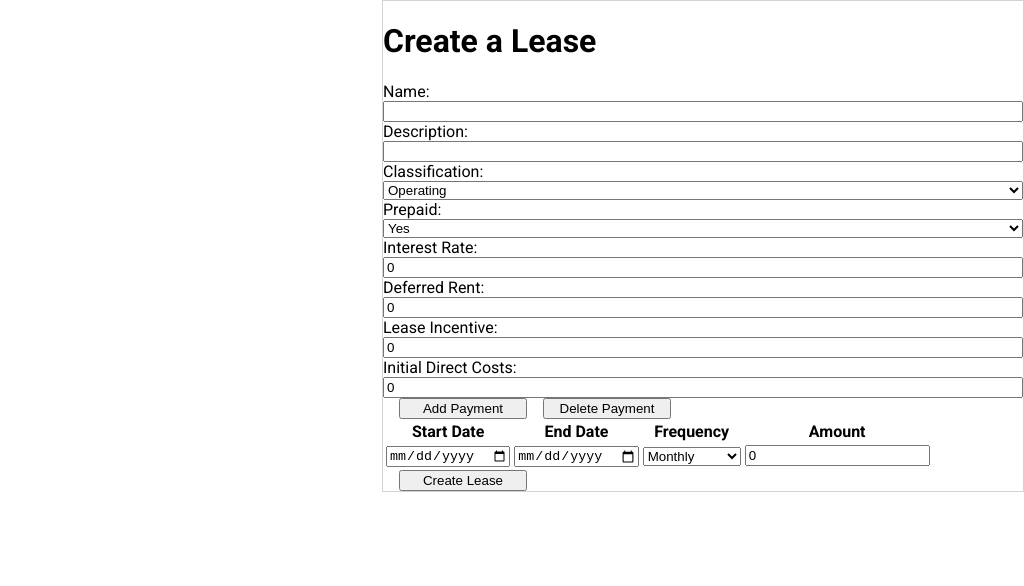
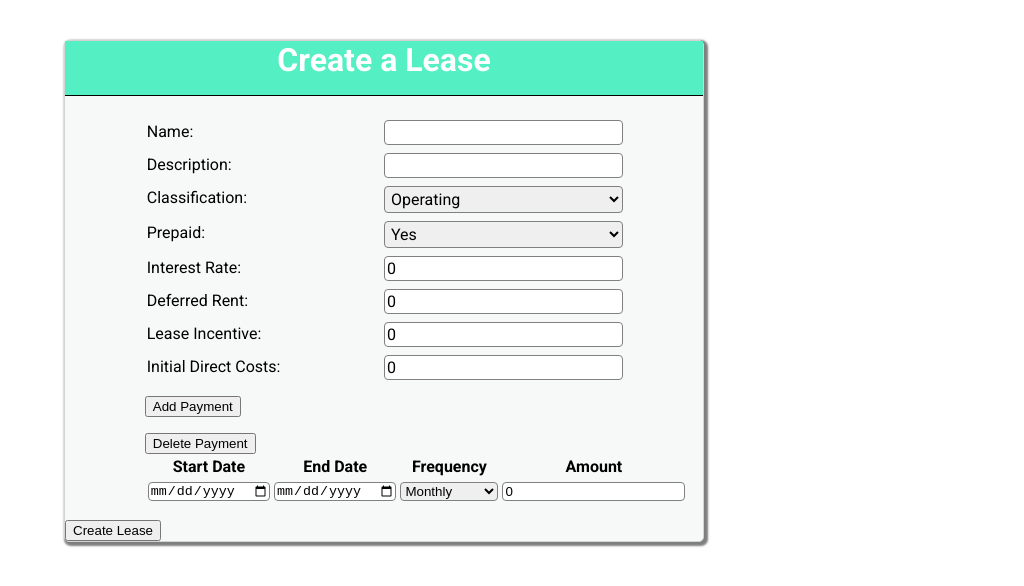
Before and after one commit to spur23/leases-react, a React (Create React App) app: page / in a window 1280 px wide. Shown: the top 586 px of the page, without its empty margins (256-1280 px from the left). Built offline with nearby package versions, Linux system fonts and the light colour scheme; the HTML template or start-up script is replaced by a standard one.

Commit message:
add styles

```diff
--- a/src/StyledForm.ts
+++ b/src/StyledForm.ts
@@ -1,30 +1,73 @@
 import styled from 'styled-components';
 
 const FormStyled = styled.form`
+  font-family: inherit;
   border: thin solid lightgrey;
-  width: 40rem;
-  margin-top: auto;
-  margin-bottom: auto;
-  margin-left: auto;
-  margin-right: 0;
-  display: flex;
-  flex-direction: column;
+  box-shadow: 2px 2px 2px 2px rgba(0, 0, 0, 0.5);
+  max-width: 50rem;
+  background: #f7f9f9;
+  box-sizing: border-box;
+  border-radius: 5px;
+
+  h1 {
+    text-align: center;
+    border-bottom: 1px solid black;
+    margin: 0;
+    margin-bottom: 1rem;
+    background: #55efc4;
+    background-size: 100% 100%;
+    color: white;
+    padding-bottom: 1rem;
+  }
 
   .input-container {
+    width: 75%;
+    margin: auto;
     display: flex;
-    flex-direction: column;
+    flex-direction: row;
+    justify-content: space-between;
+  }
+
+  .payments-container {
+    margin-top: 1rem;
+    width: 75%;
+    margin: auto;
+  }
+
+  .input-container > input,
+  .input-container > label,
+  .input-container > select {
+    margin-top: 0.5rem;
+    width: 50%;
+    font: inherit;
+    padding: 2px 2px;
+    box-sizing: border-box;
+  }
+
+  input,
+  select {
+    border: 1px solid grey;
+    border-radius: 4px;
+  }
+
+  input:focus,
+  select:focus {
+    background: #55efc4;
   }
 
   input[type='number'] {
     -moz-appearance: textfield;
-    appearance: textfield;
-    margin: 0;
   }
 
   button {
-    width: 10vw;
+    display: block;
+    margin-top: 1rem;
+  }
+
+  @media (min-width: 40rem) {
     margin: auto;
-    margin-left: 1rem;
+    margin-top: 2.5rem;
+    width: 40rem;
   }
 `;
 
```
